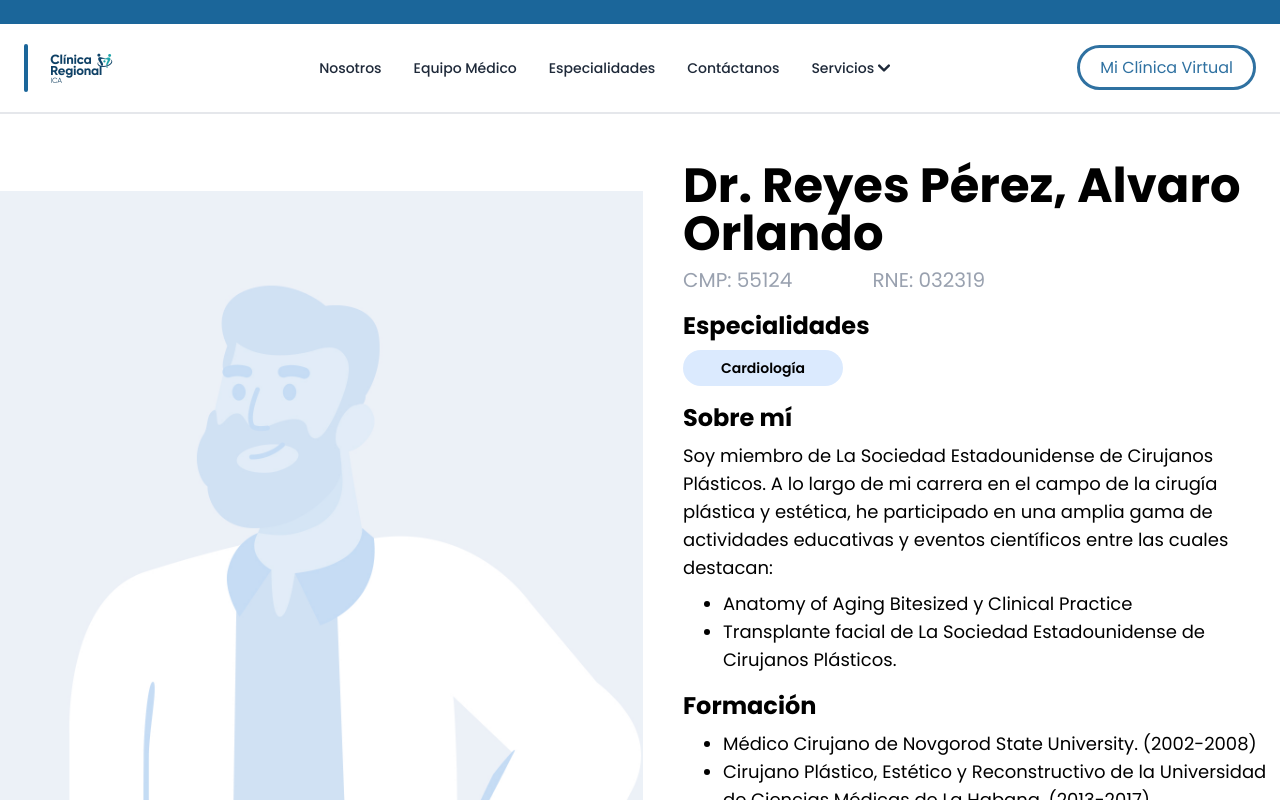
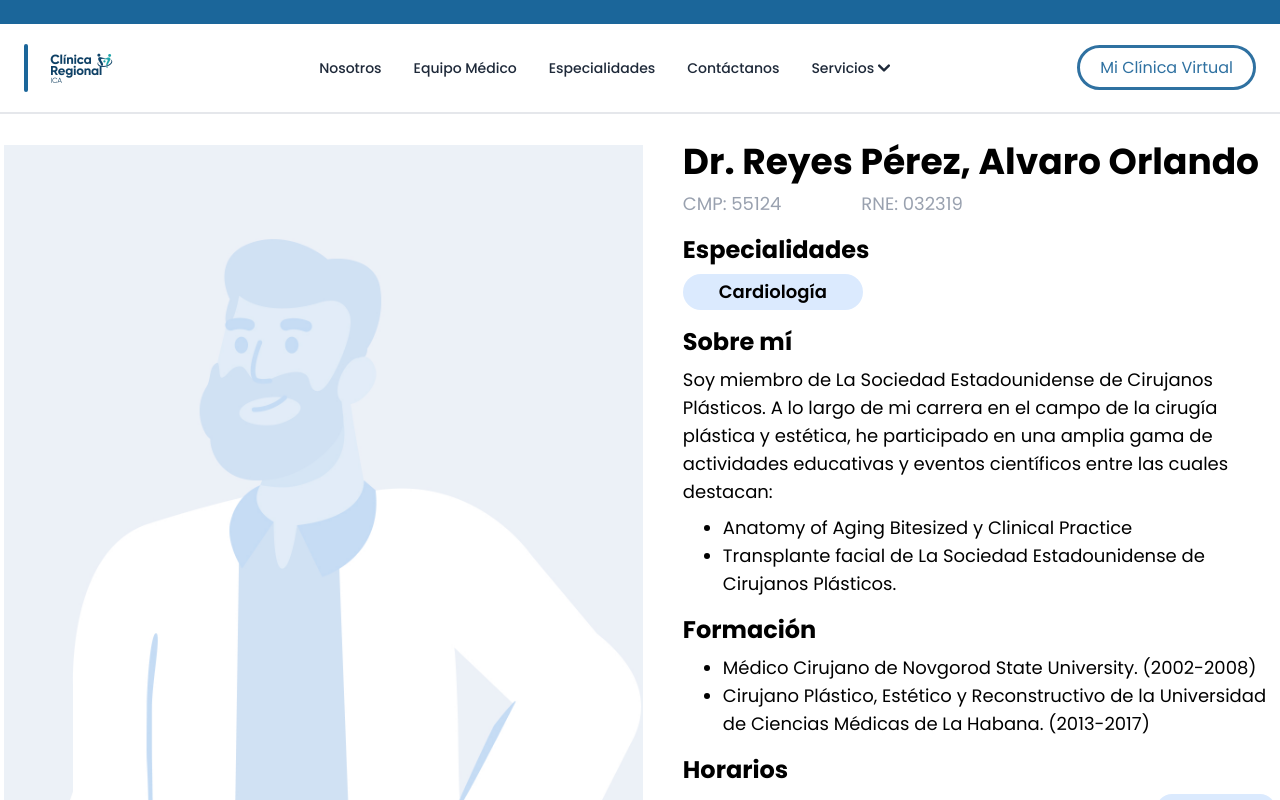
Before and after one commit to Alyri03/Frontend-Herramientas, a React (Vite) app: page /detalle-medico in a window 1280 px wide. Shown: the top 800 px of the page. Built offline with nearby package versions, Linux system fonts and the light colour scheme.

Commit message:
Mejora DetalleMedicos

```diff
--- a/src/pages/Medicos/DetalleMedicos.jsx
+++ b/src/pages/Medicos/DetalleMedicos.jsx
@@ -4,11 +4,11 @@ import { faLongArrowLeft } from '@fortawesome/free-solid-svg-icons';
 
 const DetalleMedico = () => {
     return (<>
-        <section className='pt-10 pb-10'>
+        <section className='lg:pt-5 p-1 pb-10'>
             <div className="lg:flex justify-center align-center gap-10">
                 {/* Imagen | Nav */}
                 <div className="flex flex-col justify-center items-center relative h-auto 2xl:w-[800px] xl:w-[700px] lg:w-[600px] lg:p-0 sm:p-10 p-5">
-                    <img src={ImagenDoctorGenerica} alt="doctor" className="w-full object-cover" />
+                    <img src={ImagenDoctorGenerica} alt="doctor" className="w-full object-cover"/>
                     <div className="absolute bottom-0 w-full flex justify-between items-center border border-stone-200 bg-white border-t rounded-t-3xl sm:px-5 px-3 sm:py-3 py-2">
                         <a href="/equipo-medico" className="flex items-center text-blue-900 font-medium">
                             <FontAwesomeIcon icon={faLongArrowLeft} className="mr-2" />
@@ -21,19 +21,19 @@ const DetalleMedico = () => {
                 </div>
 
                 {/* Info Doctor */}
-                <div className='2xl:w-[750px] xl:w-[650px] lg:w-[550px] h-auto lg:p-0 sm:p-10 p-5'>
+                <div className='2xl:w-[750px] xl:w-[650px] lg:w-[550px] h-auto lg:p-0 sm:pl-10 sm:pr-10 p-5'>
                     <div className='flex flex-col'>
-                        <p className='2xl:text-6xl xl:text-5xl sm:text-2xl xl:pt-2 sm:pt-1 text-2xl pt-1'><b>Dr. Reyes Pérez, Alvaro Orlando</b></p>
+                        <p className='2xl:text-5xl xl:text-4xl sm:text-2xl xl:pt-2 sm:pt-1 text-2xl pt-1'><b>Dr. Reyes Pérez, Alvaro Orlando</b></p>
                         <div className='flex gap-20 2xl:pt-3 xl:pt-2 sm:pt-1 2xl:pb-3 xl:pb-2 sm:pb-1 pt-1 pb-1'>
-                            <p className='2xl:text-2xl xl:text-xl sm:text-md text-md text-gray-400'>CMP: 55124</p>
-                            <p className='2xl:text-2xl xl:text-xl sm:text-md text-md text-gray-400'>RNE: 032319</p>
+                            <p className='2xl:text-2xl xl:text-lg sm:text-md text-md text-gray-400'>CMP: 55124</p>
+                            <p className='2xl:text-2xl xl:text-lg sm:text-md text-md text-gray-400'>RNE: 032319</p>
                         </div>
                     </div>
                     {/* Especialidades */}
                     <div className='2xl:pt-3 xl:pt-2 sm:pt-1 2xl:pb-3 xl:pb-2 sm:pb-1 pt-1 pb-1'>
                         <p className='2xl:text-3xl xl:text-2xl sm:text-md text-md'><b>Especialidades</b></p>
                         <div className='2xl:pt-3 xl:pt-2 sm:pt-1 pt-1'>
-                            <p className="bg-blue-100 rounded-full flex justify-center items-center font-semibold 2xl:w-45 xl:w-40 sm:w-30 2xl:h-10 xl:h-9 lg:h-7 2xl:text-lg xl:text-md sm:text-sm text-sm w-30 h-7">
+                            <p className="bg-blue-100 rounded-full flex justify-center items-center font-semibold 2xl:w-45 xl:w-45 lg:w-35 sm:w-30 2xl:h-10 xl:h-9 lg:h-7 2xl:text-lg xl:text-lg lg:text-md sm:text-sm text-sm w-30 h-7">
                                 Cardiología
                             </p>
                         </div>
```
